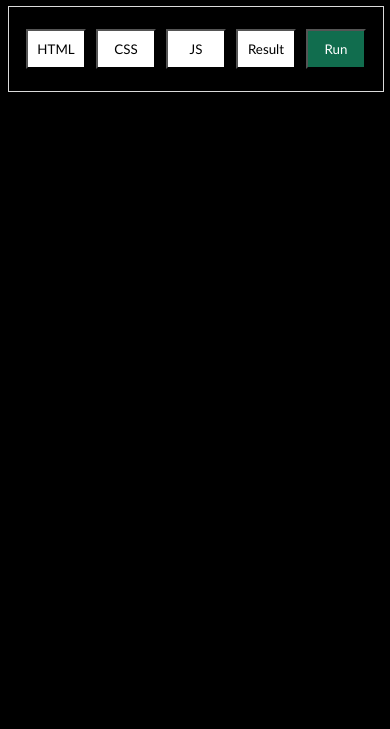
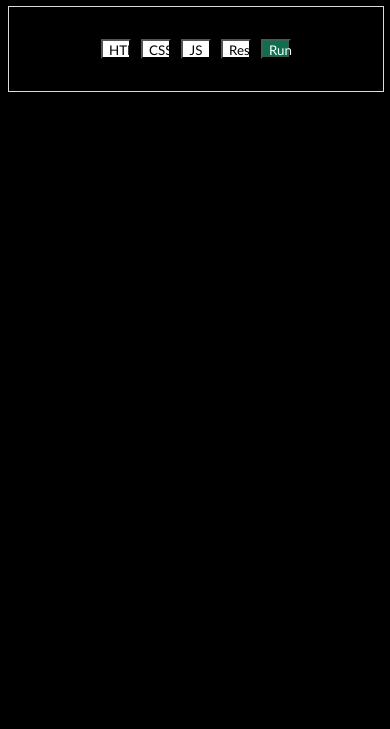
Before and after one commit to srii5477/Online-Code-Editor, a plain HTML site: page index.html in a window 390 px wide. Shown: the part 115-844 px from the top of the page. Drawn offline with nearby package versions, Linux system fonts and the light colour scheme.

Commit message:
Update style.css

```diff
--- a/style.css
+++ b/style.css
@@ -64,4 +64,8 @@ label{
     .result.open{
         grid-column:span 1;
     }
+    .one,.two,.three,.four,button{
+    height:20px;
+    width:30px;
+    }
 }
```
